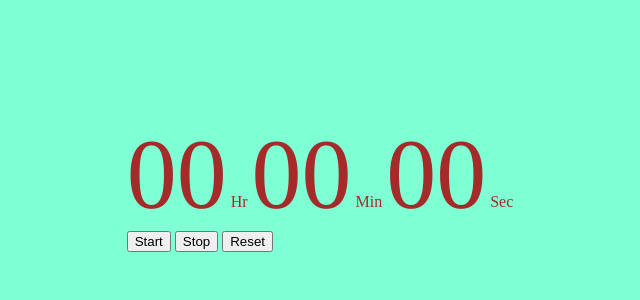
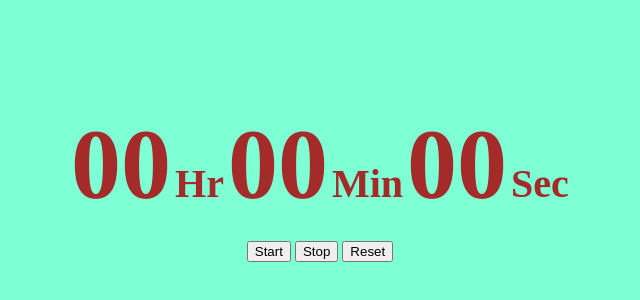
Before and after one commit to Jasdeep5119/Stopwatch, a plain HTML site: page index.html in a window 1280 px wide. Shown: the part 224-524 px from the top of the page, without its empty margins (320-960 px from the left). Drawn offline with Linux system fonts and the light colour scheme.

Commit message:
More style added

```diff
--- a/style.css
+++ b/style.css
@@ -8,8 +8,18 @@ body{
 
 .digit{
     font-size: 100px;
+    font-weight: bold;
+}
+.txt{
+    font-size: 40px;
+    font-weight: bold;
 }
 
 #container{
     color: brown;
 }
+
+#btn-container{
+    text-align: center;
+    margin-top: 20px;
+}
```
